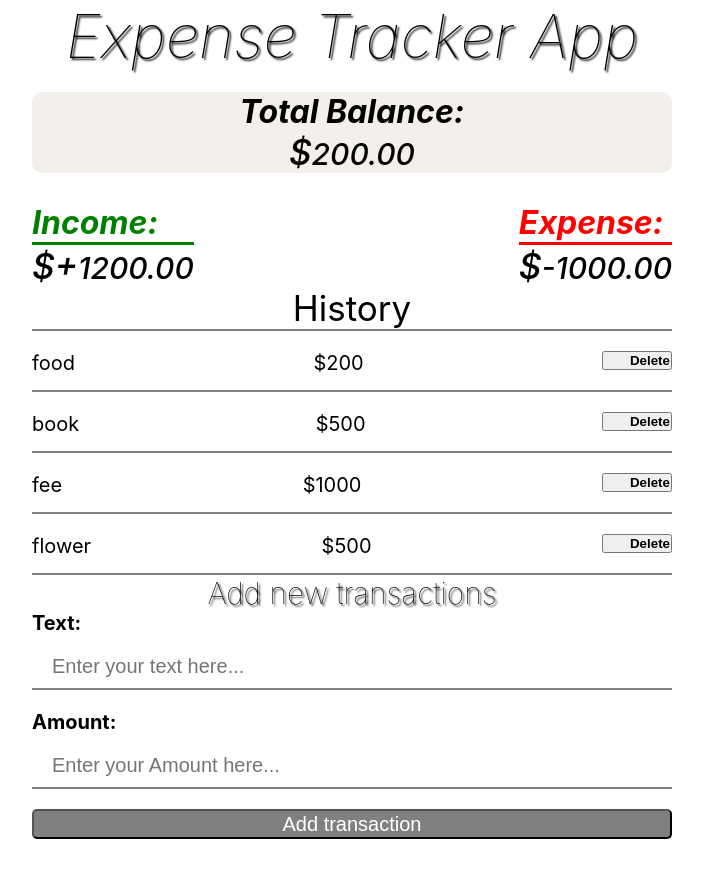
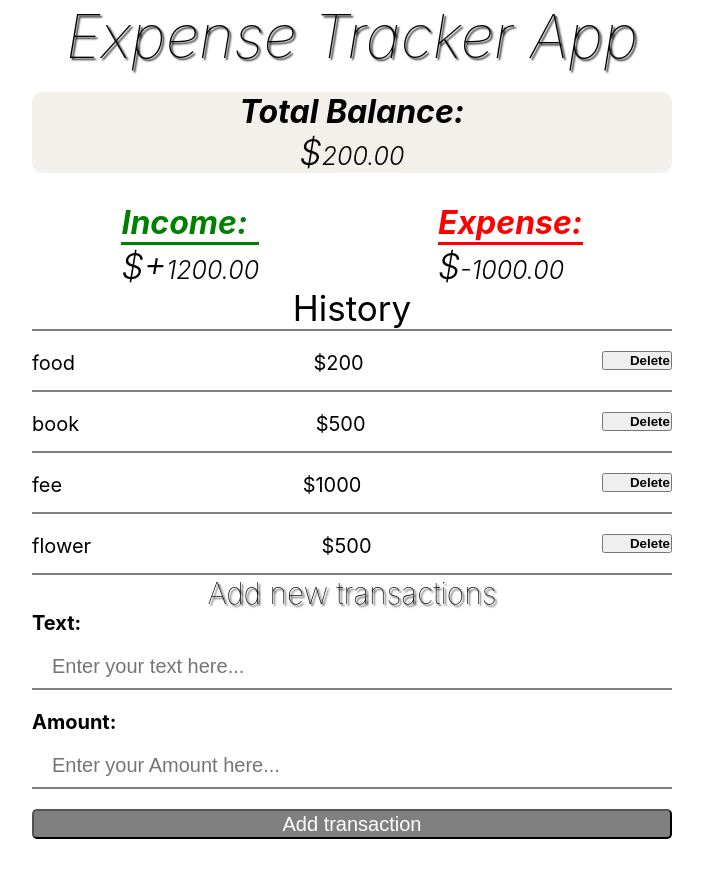
Before and after one commit to Aziz-Rashid/Expense-Tracking-App, a React (Create React App) app: page / in a window 1280 px wide. Shown: the top 878 px of the page, without its empty margins (288-991 px from the left). Built offline with nearby package versions, Linux system fonts and the light colour scheme.

Commit message:
Update Income.css

```diff
--- a/src/component/Income.css
+++ b/src/component/Income.css
@@ -1,8 +1,7 @@
 .income{
     display: flex;
-    justify-content: space-between;
+    justify-content: space-evenly;
     font-style: italic;
-    overflow: hidden;
     width: 50%;
     margin: auto;
 }
@@ -15,8 +14,8 @@
     border-bottom: 3px solid red;
 }
 .size{
-    font-size: 30px;
-    font-weight: 500;
+    font-size: 25px;
+    font-weight: 300;
 }
 .sp{
     font-size: 35px;
```
